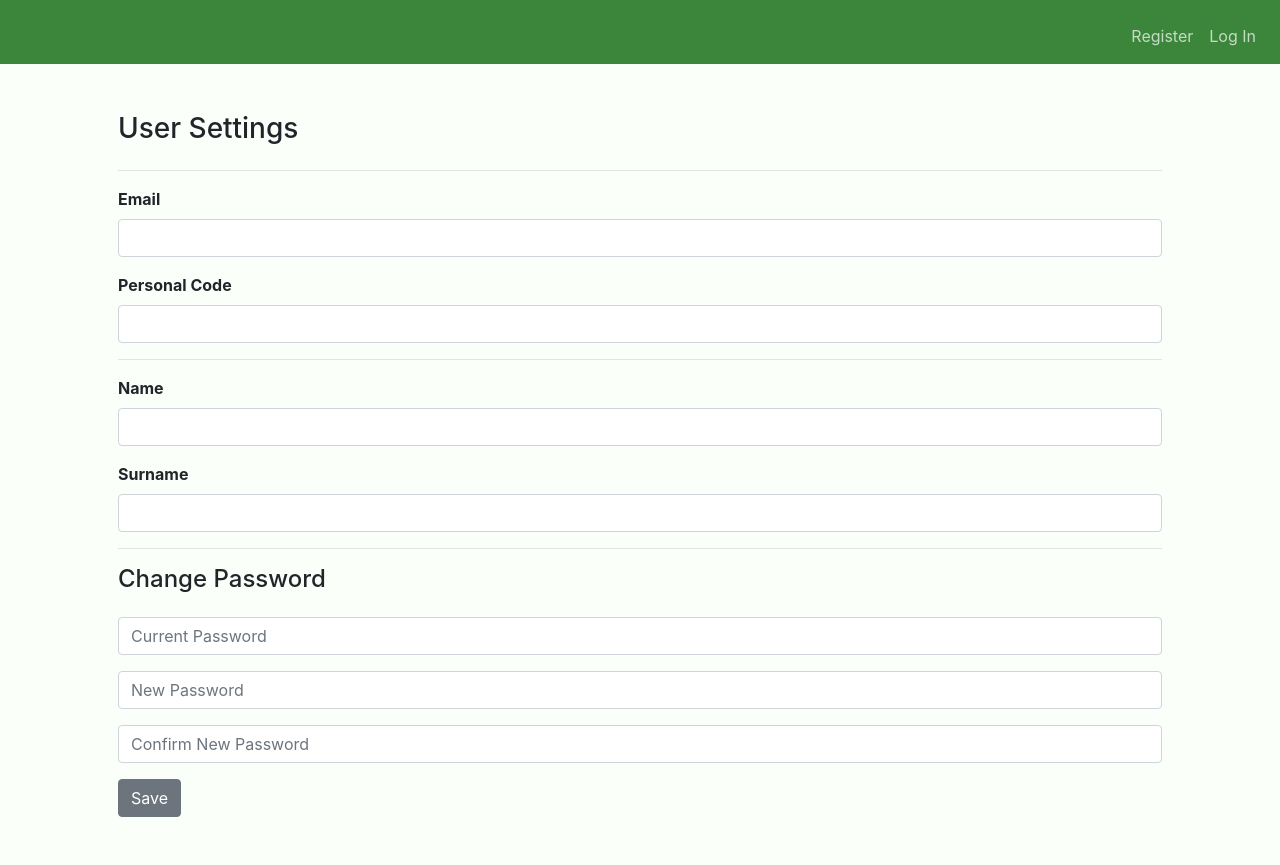
After one commit to EIndriksons/CS50-2019, a Flask app: template project/templates/settings.html in a window 1280 px wide. The commit adds this page. Run offline with Flask 2, Linux system fonts and the light colour scheme; the template is opened without the code that fills it, so the values that code supplies are empty; some libraries are stand-ins or nearby versions.

Commit message:
Added admin dashboard, user settings and flash messages

```diff
--- a/project/application.py
+++ b/project/application.py
@@ -81,12 +81,13 @@ def finance_form(finance_id):
 
     if request.method == "POST":
 
-        # Checking for Admin user
+    # POST variables: number, name_director, name_accountant,
+
+        # checking if the user is Admin
         if session["role"] == 'Admin':
 
             # UPDATE for Finance Form information
-            finance = db.execute("UPDATE Finance SET status=:status, number=:number, date=:date, text=:text, name_director=:name_director, name_accountant=:name_accountant WHERE id=:finance_id",
-                    status=request.form.get("status"),
+            finance = db.execute("UPDATE Finance SET number=:number, date=:date, text=:text, name_director=:name_director, name_accountant=:name_accountant WHERE id=:finance_id",
                     number=request.form.get("number"),
                     date=request.form.get("date"),
                     text=request.form.get("text"),
@@ -94,12 +95,10 @@ def finance_form(finance_id):
                     name_accountant=request.form.get("name_accountant"),
                     finance_id=finance_id)
 
-        # If not Admin user
+        # if user is not Admin
         else:
 
-            finance = db.execute("UPDATE Finance SET status=:status, number=:number, date=:date, text=:text WHERE id=:finance_id",
-                    status=request.form.get("status"),
-                    number=request.form.get("number"),
+            finance = db.execute("UPDATE Finance SET date=:date, text=:text WHERE id=:finance_id",
                     date=request.form.get("date"),
                     text=request.form.get("text"),
                     finance_id=finance_id)
@@ -114,7 +113,7 @@ def finance_form(finance_id):
         transactions = db.execute("SELECT id, status, date, partner, expense, amount FROM Transactions WHERE finance_id=:finance_id",
                     finance_id=finance_id)
 
-        # Check if the User is the one logged in correct
+        # check if the User is logged in
         if session["user_id"] != finance[0]["user_id"]:
             return redirect("/")
 
@@ -133,8 +132,9 @@ def finance_transaction_new(finance_id):
                 finance_id=finance_id,
                 status="Draft")
 
-    # TODO FLASH MESSAGE
-    flash("Password Changed!")
+    if not transaction:
+        return jsonify(False)
+
     return jsonify(True)
 
 
@@ -170,29 +170,95 @@ def finance_transaction(finance_id, transaction_id):
 def dashboard():
     """ Admin Finance board"""
 
-    dashboards = db.execute("SELECT user_id, date, number, status, name_director, name_accountant, id FROM Finance ORDER BY date")
+    dashboards = db.execute("""SELECT f.id, u.name || ' ' || u.surname as user, f.date, f.number, f.status, f.name_director, f.name_accountant FROM Finance f
+                               LEFT JOIN Users u ON u.id = f.user_id
+                               ORDER BY date""")
 
     return render_template("dashboard.html", dashboards=dashboards)
 
 
-@app.route("/dashboard/<finance_id>", methods=["GET", "POST"])
-@login_required
-@login_admin_required
-def dashboard_form(finance_id):
-    """ Individual Finance template for Admin board """
+# @app.route("/dashboard/<finance_id>", methods=["GET", "POST"])
+# @login_required
+# @login_admin_required
+# def dashboard_form(finance_id):
+#     """ Individual Finance template for Admin board """
 
-    # Query for finance form information
-    dashboard = db.execute("SELECT id, user_id, date, number, status, name_director, name_accountant FROM Finance WHERE id = :id",
-        id=finance_id)
+#     # Query for finance form information
+#     dashboard = db.execute("SELECT id, user_id, date, number, status, name_director, name_accountant FROM Finance WHERE id = :id",
+#         id=finance_id)
 
-    return render_template("dashboard_form.html", dashboard=dashboard)
+#     return render_template("dashboard_form.html", dashboard=dashboard)
 
 
 @app.route("/settings", methods=["GET", "POST"])
 @login_required
 def settings():
     """ Settings """
-    return render_template("index.html")
+
+    # query for settings data
+    info = db.execute("SELECT email, name, surname, personal_code FROM Users WHERE id = :id",
+        id=session["user_id"])
+
+    if request.method == "POST":
+        # implmenet validation
+
+        # check if password change is required
+        if request.form.get("password") is not '' or request.form.get("password_new_1") is not '' or request.form.get("password_new_2") is not '':
+            # if password change is required - UPDATE everything
+
+            password_hash = db.execute("SELECT hash FROM Users WHERE id = :id", id = session["user_id"])
+
+            # check if current pasword is correct
+            if len(password_hash) != 1 or not check_password_hash(password_hash[0]["hash"], request.form.get("password")):
+                return apology("invalid current password", 400)
+
+            # check if the two new passwords are the same
+            if request.form.get("password_new_1") != request.form.get("password_new_2"):
+                return apology("confirmation password not matching", 400)
+
+            # create new hash
+            hash = generate_password_hash(request.form.get("password_new_1"))
+
+            # update database
+            update = db.execute("UPDATE Users SET email = :email, personal_code = :personal_code, name = :name, surname = :surname, hash = :hash WHERE id = :id",
+                email = request.form.get("email"),
+                personal_code = request.form.get("personal_code"),
+                name = request.form.get("name"),
+                surname = request.form.get("surname"),
+                hash = hash,
+                id = session["user_id"])
+
+            if not update:
+                return apology("update failed", 400)
+
+            flash("Password and Settings changed")
+            return redirect('/settings')
+
+        else:
+            # if password change is not required - UPDATE the rest of the fields if required
+            if request.form.get("email") == info[0]["email"] and request.form.get("personal_code") == info[0]["personal_code"] and request.form.get("name") == info[0]["name"] and request.form.get("surname") == info[0]["surname"]:
+                # no change - database UPDATE not required
+                return render_template("settings.html", info=info)
+
+            else:
+                # change - database UPDATE required
+                update = db.execute("UPDATE Users SET email = :email, personal_code = :personal_code, name = :name, surname = :surname WHERE id = :id",
+                    email = request.form.get("email"),
+                    personal_code = request.form.get("personal_code"),
+                    name = request.form.get("name"),
+                    surname = request.form.get("surname"),
+                    id = session["user_id"])
+
+                if not update:
+                    return apology("Database UPDATE failed", 400)
+
+                flash("Settings changed")
+                return redirect('/settings')
+
+
+    else:
+
+        return render_template("settings.html", info=info)
 
 @app.route("/admin_settings", methods=["GET", "POST"])
 @login_required
@@ -209,12 +275,12 @@ def admin_settings():
 
         # Query for info
         info = db.execute("SELECT name_director, name_accountant FROM Settings ORDER BY id desc LIMIT 1")
-        return render_template("admin_settings.html", info=info)
+        return render_template("settings_admin.html", info=info)
 
     else:
         # Query for info
         info = db.execute("SELECT name_director, name_accountant FROM Settings ORDER BY id desc LIMIT 1")
-        return render_template("admin_settings.html", info=info)
+        return render_template("settings_admin.html", info=info)
 
 
 @app.route("/register", methods=["GET", "POST"])
--- /dev/null
+++ b/project/templates/settings.html
@@ -0,0 +1,48 @@
+{% extends "layout.html" %}
+
+{% block title %}
+    Admin Settings
+{% endblock %}
+
+{% block main %}
+    <h3 class="mb-4">User Settings</h3>
+    <hr>
+    <form action="/settings" method="post">
+
+        <div class="form-group">
+            <label class="font-weight-bold">Email</label>
+            <input name="email" type="text" class="form-control" placeholder="{{ info[0].email }}" value="{{ info[0].email }}">
+        </div>
+        <div class="form-group">
+            <label class="font-weight-bold">Personal Code</label>
+            <input name="personal_code" type="text" class="form-control" placeholder="{{ info[0].personal_code }}" value="{{ info[0].personal_code }}">
+        </div>
+
+        <hr>
+
+        <div class="form-group">
+            <label class="font-weight-bold">Name</label>
+            <input name="name" type="text" class="form-control" placeholder="{{ info[0].name }}" value="{{ info[0].name }}">
+        </div>
+        <div class="form-group">
+            <label class="font-weight-bold">Surname</label>
+            <input name="surname" type="text" class="form-control" placeholder="{{ info[0].surname }}" value="{{ info[0].surname }}">
+        </div>
+
+        <hr>
+
+        <h4 class="mb-4">Change Password</h4>
+
+        <div class="form-group">
+            <input name="password" type="password" class="form-control" placeholder="Current Password">
+        </div>
+        <div class="form-group">
+            <input name="password_new_1" type="password" class="form-control" placeholder="New Password">
+        </div>
+        <div class="form-group">
+            <input name="password_new_2" type="password" class="form-control" placeholder="Confirm New Password">
+        </div>
+
+        <button class="btn btn-secondary" type="submit">Save</button>
+    </form>
+{% endblock %}
```
Also changed, not shown: project/templates/dashboard.html (added, +72 -0 lines), project/templates/finance_form.html (+6 -8 lines), project/templates/settings_admin.html (added, +21 -0 lines), 1 other file.
